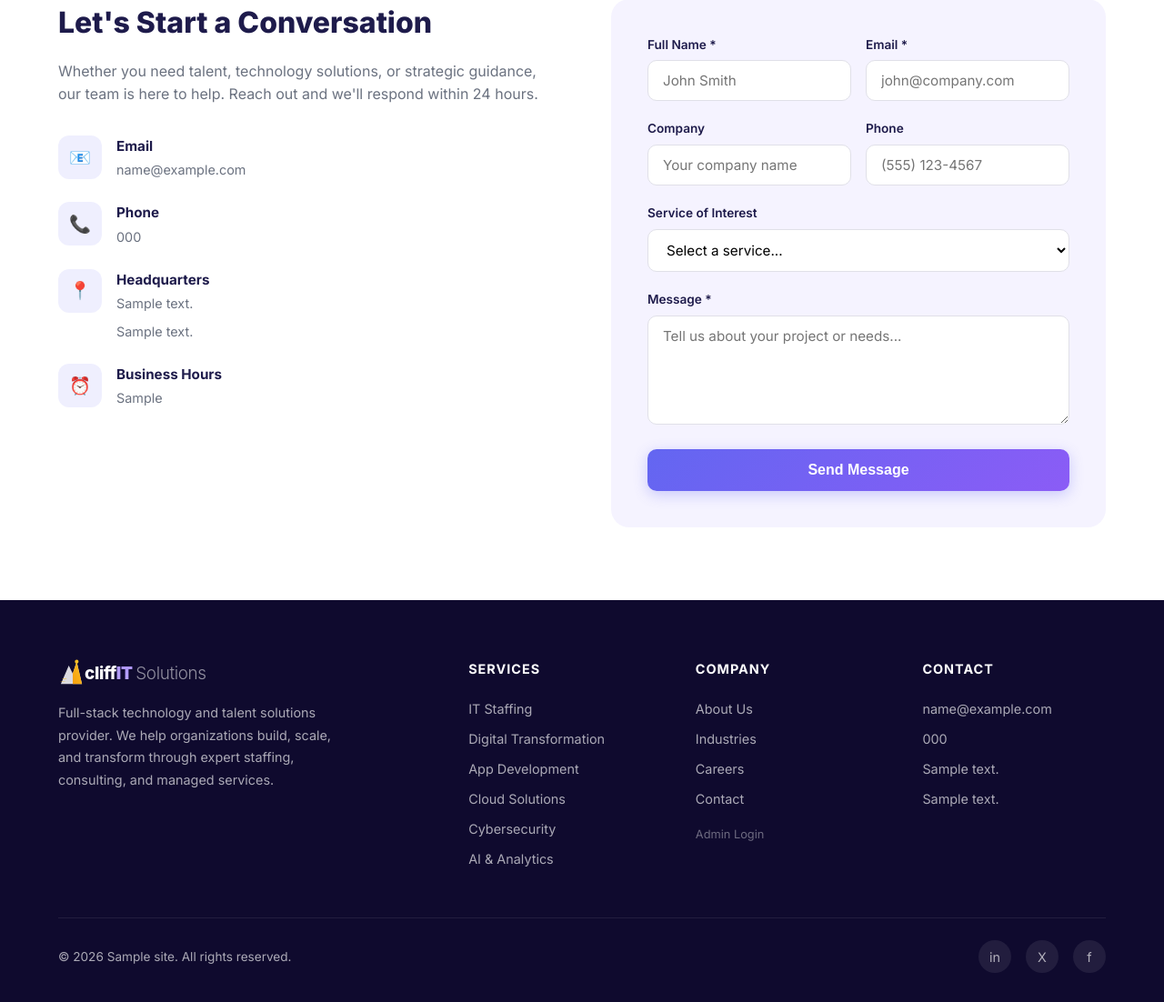
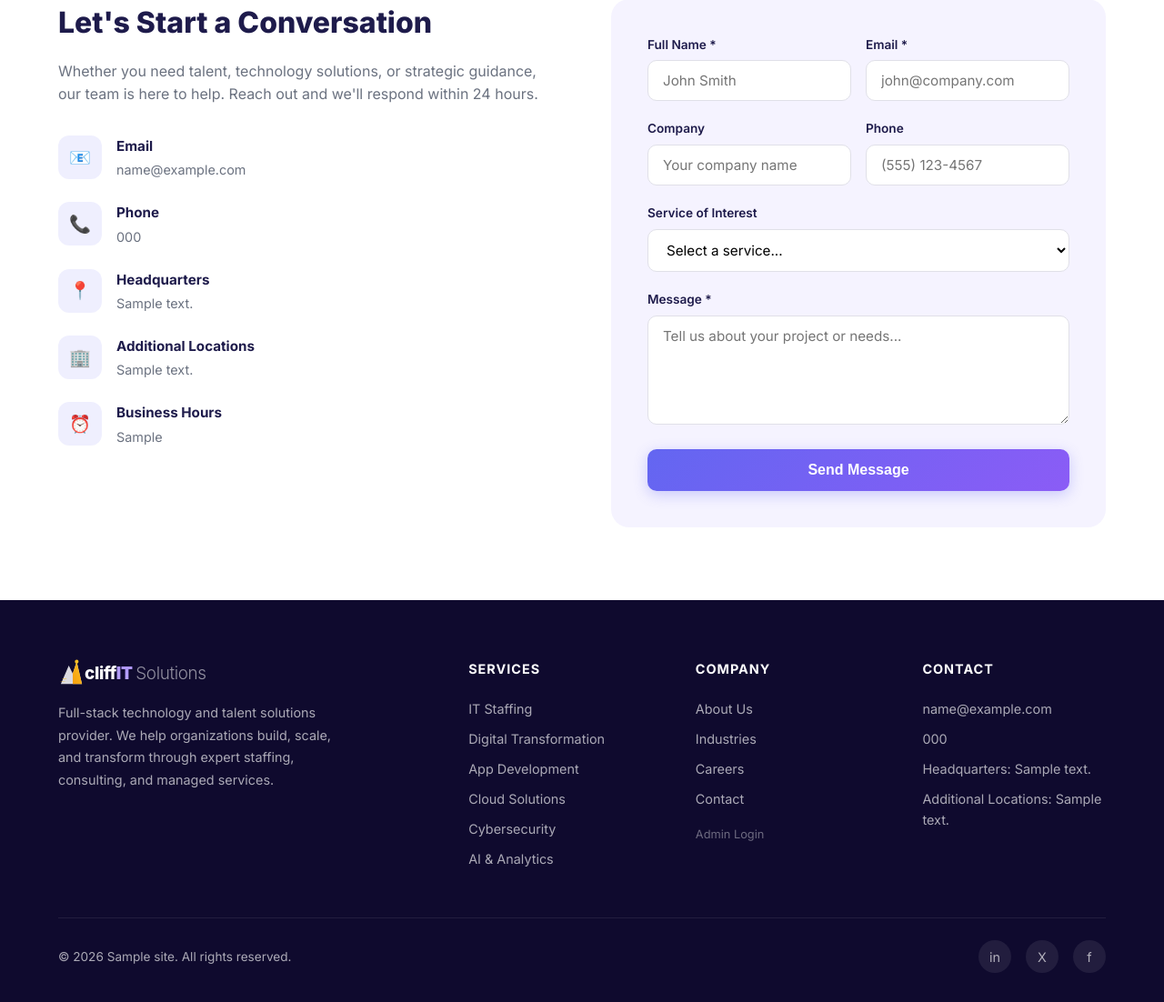
Before and after one commit to trainingstlabs-cmd/cliffitsolutions, a Python web app: template templates/contact.html in a window 1280 px wide. Shown: the part 431-1533 px from the top of the page at 91% size. Run offline with Jinja, Linux system fonts and the light colour scheme; the template is opened without the code that fills it: most values are stand-ins (such as "Sample title", 1, 10 or a date in 2020).

Commit message:
Separate additional locations from headquarters

```diff
--- a/templates/admin/settings.html
+++ b/templates/admin/settings.html
@@ -41,14 +41,15 @@
                             <input type="text" id="phone" name="phone" value="{{ settings.phone }}">
                         </div>
                         <div class="form-group">
-                            <label for="address">Address / Location</label>
+                            <label for="address">Headquarters Address</label>
                             <input type="text" id="address" name="address" value="{{ settings.address }}">
                         </div>
                     </div>
                     <div class="form-row">
                         <div class="form-group">
-                            <label for="additional_address">Additional Address</label>
+                            <label for="additional_address">Additional Locations</label>
                             <textarea id="additional_address" name="additional_address" style="min-height:80px;">{{ settings.additional_address }}</textarea>
+                            <div class="form-hint">Add one location per line, such as city/state, branch office, or mailing address.</div>
                         </div>
                         <div class="form-group">
                             <label for="business_hours">Business Hours</label>
--- a/templates/base.html
+++ b/templates/base.html
@@ -75,9 +75,9 @@
                     <h4>Contact</h4>
                     <a href="mailto:{{ site.notification_email or site.email }}">{{ site.notification_email or site.email }}</a>
                     <a href="tel:{{ site.phone }}">{{ site.phone }}</a>
-                    <a>{{ site.address }}</a>
+                    <a>Headquarters: {{ site.address }}</a>
                     {% if site.additional_address %}
-                    <a>{{ site.additional_address|replace('\n', ' · ') }}</a>
+                    <a>Additional Locations: {{ site.additional_address|replace('\n', ' · ') }}</a>
                     {% endif %}
                 </div>
             </div>
--- a/templates/contact.html
+++ b/templates/contact.html
@@ -39,11 +39,17 @@
                     <div>
                         <h4>Headquarters</h4>
                         <p>{{ site.address }}</p>
-                        {% if site.additional_address %}
-                        <p style="margin-top:8px;">{{ site.additional_address|e|replace('\n', '<br>')|safe }}</p>
-                        {% endif %}
                     </div>
                 </div>
+                {% if site.additional_address %}
+                <div class="contact-item">
+                    <div class="contact-item-icon">&#127970;</div>
+                    <div>
+                        <h4>Additional Locations</h4>
+                        <p>{{ site.additional_address|e|replace('\n', '<br>')|safe }}</p>
+                    </div>
+                </div>
+                {% endif %}
                 <div class="contact-item">
                     <div class="contact-item-icon">&#9200;</div>
                     <div>
```
